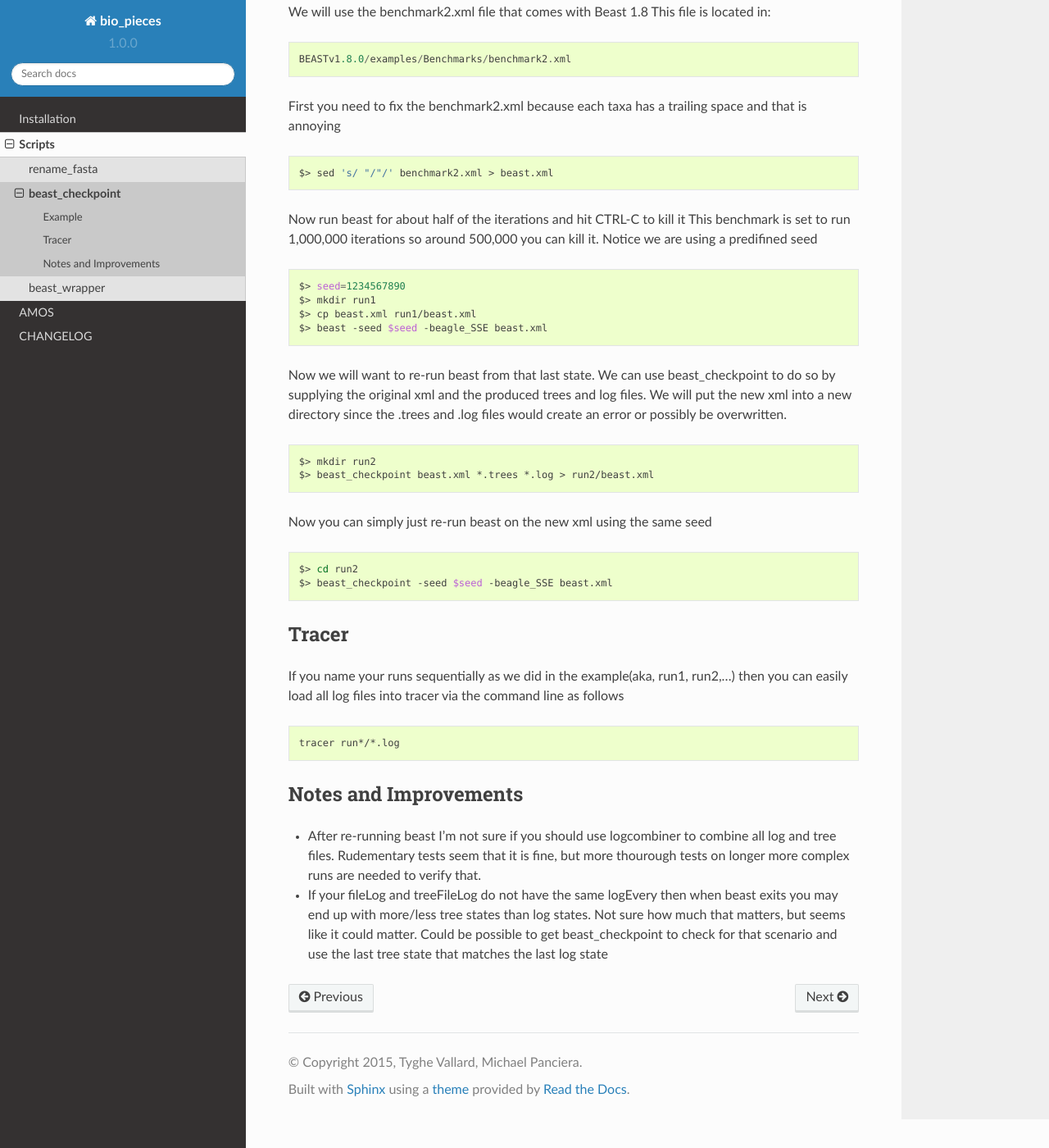
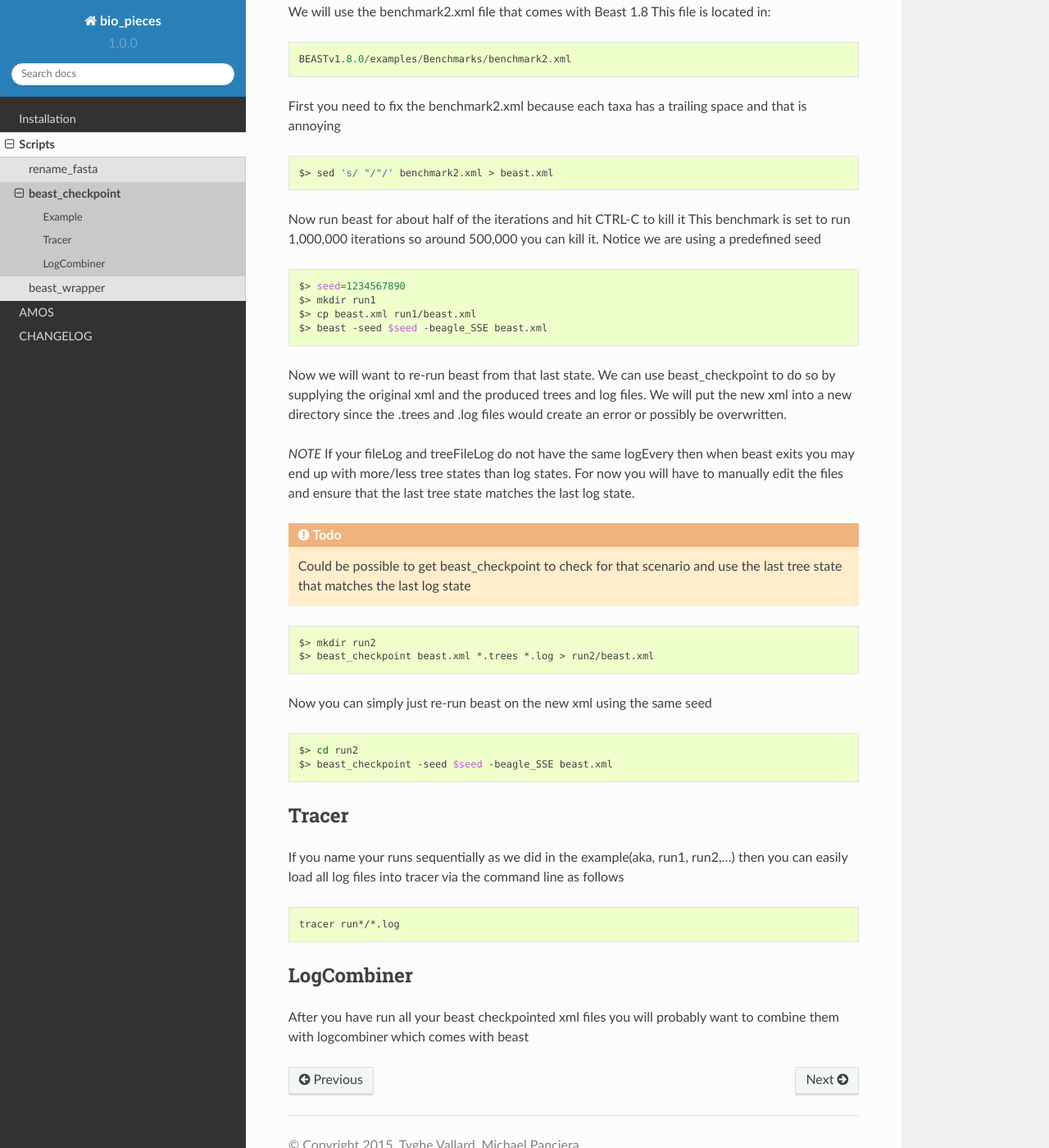
Before and after one commit to VDBWRAIR/bio_bits, a Sphinx documentation site: the page built from docs/scripts/beast_checkpoint.rst, in a window 1280 px wide and 1400 px high, scrolled down 429 px. Shown: the whole window at 82% size. Built offline with Sphinx 7.4.7 and the Read the Docs theme 2.0.0, drawn with Linux system fonts in a browser that asks for light colours; pages that are not in the unit, such as notebooks, are missing from menus; some of the changed text lies outside the part shown.

Commit message:
Closes #32

```diff
--- a/docs/conf.py
+++ b/docs/conf.py
@@ -45,7 +45,12 @@ if not on_rtd:
 # Add any Sphinx extension module names here, as strings. They can be
 # extensions coming with Sphinx (named 'sphinx.ext.*') or your custom
 # ones.
-extensions = []
+extensions = [
+    'sphinx.ext.todo',
+]
+
+# Include todo text in output
+todo_include_todos = True
 
 # Add any paths that contain templates here, relative to this directory.
 templates_path = ['_templates']
--- a/docs/index.rst
+++ b/docs/index.rst
@@ -15,6 +15,7 @@ Contents:
     scripts/index
     amos
     changelog
+    todo
 
 Indices and tables
 ==================
--- a/docs/scripts/beast_checkpoint.rst
+++ b/docs/scripts/beast_checkpoint.rst
@@ -29,7 +29,7 @@ that is annoying
 
 Now run beast for about half of the iterations and hit CTRL-C to kill it
 This benchmark is set to run 1,000,000 iterations so around 500,000 you can kill it.
-Notice we are using a predifined seed
+Notice we are using a predefined seed
 
 .. code-block:: bash
 
@@ -42,6 +42,17 @@ Now we will want to re-run beast from that last state. We can use beast_checkpoi
 to do so by supplying the original xml and the produced trees and log files.
 We will put the new xml into a new directory since the .trees and .log files would
 create an error or possibly be overwritten.
+
+*NOTE*
+If your fileLog and treeFileLog do not have the same logEvery then when beast
+exits you may end up with more/less tree states than log states.
+For now you will have to manually edit the files and ensure that the last tree state
+matches the last log state.
+
+.. todo::
+
+    Could be possible to get beast_checkpoint to check for that scenario and
+    use the last tree state that matches the last log state
 
 .. code-block:: bash
 
@@ -65,14 +76,8 @@ then you can easily load all log files into tracer via the command line as follo
 
     tracer run*/*.log
 
-Notes and Improvements
-----------------------
+LogCombiner
+-----------
 
-* After re-running beast I'm not sure if you should use logcombiner to combine all
-  log and tree files. Rudementary tests seem that it is fine, but more thourough
-  tests on longer more complex runs are needed to verify that.
-* If your fileLog and treeFileLog do not have the same logEvery then when beast
-  exits you may end up with more/less tree states than log states. Not sure how much
-  that matters, but seems like it could matter. Could be possible to get
-  beast_checkpoint to check for that scenario and use the last tree state that matches
-  the last log state
+After you have run all your beast checkpointed xml files you will probably want to
+combine them with logcombiner which comes with beast
```
Also changed, not shown: other parts of docs/scripts/beast_checkpoint.rst (+1 -1 lines).
